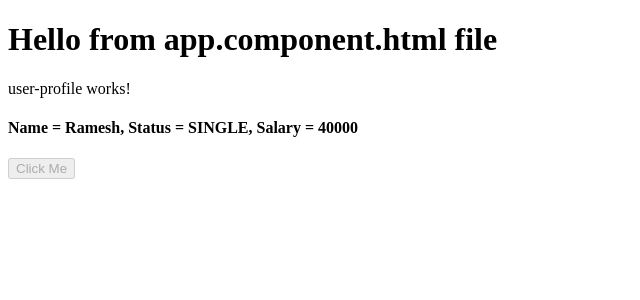
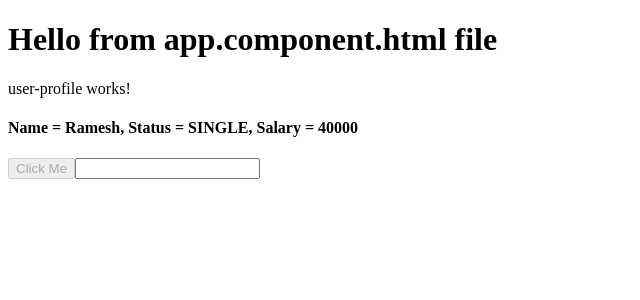
Before and after one commit to akkiePro/Angular-17, an Angular app in the folder first-ng-app/: page / in a window 1280 px wide. Shown: the top 300 px of the page, without its empty margins (0-640 px from the left). Built offline with nearby package versions, Linux system fonts and the light colour scheme.

Commit message:
#Event-Binding

```diff
--- a/first-ng-app/src/app/components/user-profile/user-profile.component.html
+++ b/first-ng-app/src/app/components/user-profile/user-profile.component.html
@@ -2,3 +2,13 @@
 <h4>Name = {{name}}, Status = {{status.toUpperCase()}}, Salary = {{salary}}</h4>
 <!-- using property-binding -->
 <button [disabled]="isBtnDisabled">Click Me</button>
+
+
+
+<!-- Event Binding -->
+<!-- 1. html way -->
+<!-- onchange, on input, onclick etc etc. -->
+<!-- <input type="text" oninput="whateverFunction()" /> -->
+
+<!-- 2. Angular way -->
+<input type="text" (input)="onChange($event)">
--- a/first-ng-app/src/app/components/user-profile/user-profile.component.ts
+++ b/first-ng-app/src/app/components/user-profile/user-profile.component.ts
@@ -12,5 +12,8 @@ export class UserProfileComponent {
   status = "single"
   salary = 40000
   isBtnDisabled = true
-  // isBtnDisabled = false
+  onChange(e: Event) {
+    const value = (e.target as HTMLInputElement).value
+    console.log("onChange() called... " + value)
+  }
 }
```
